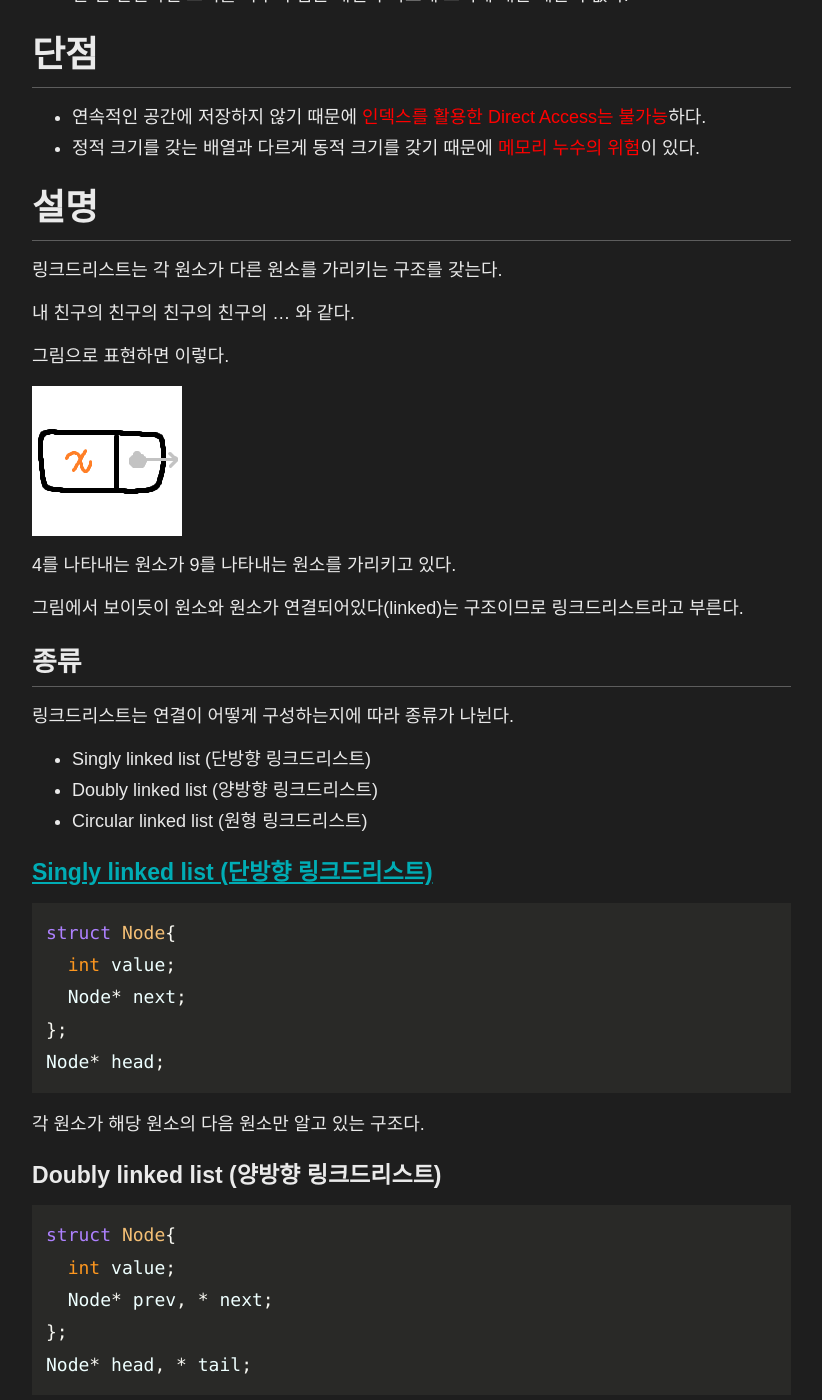
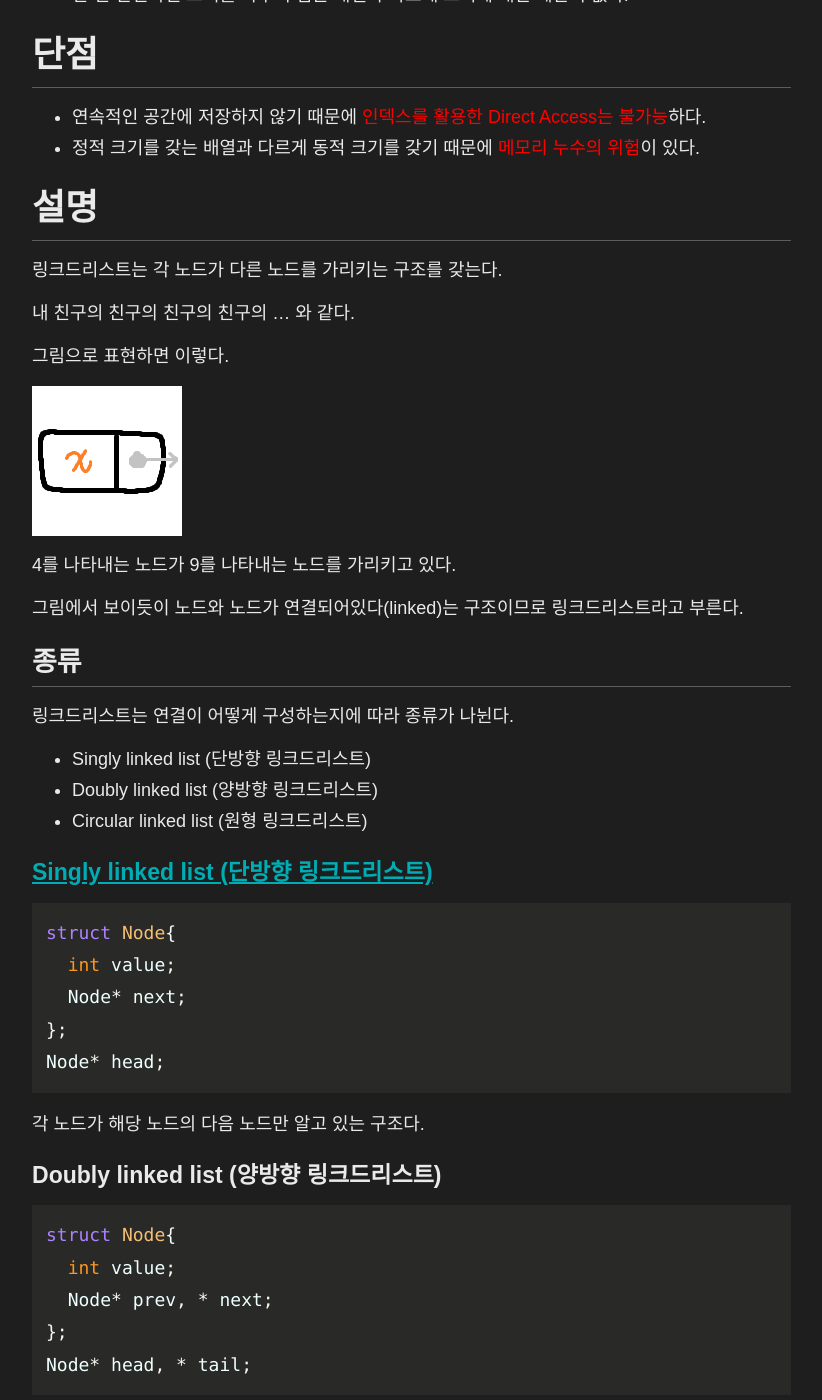
Before and after one commit to 10cheon00/-deprecated-10cheon00.github.io, a Jekyll site: the page built from _posts/2023-02-19-링크드리스트.md, in a window 1280 px wide and 1400 px high, scrolled down 950 px. Shown: the whole window, without its empty margins (343-1165 px from the left). Built offline with Jekyll 4.4.1, drawn with Linux system fonts in a browser that asks for light colours; nearby versions of some CDN libraries; some of the changed text lies outside the part shown.

Commit message:
docs: update "링크드리스트", "단방향링크드리스트"

````diff
--- a/_posts/2023-02-19-링크드리스트.md
+++ b/_posts/2023-02-19-링크드리스트.md
@@ -24,7 +24,7 @@ image:
 
 # 설명
 
-링크드리스트는 각 원소가 다른 원소를 가리키는 구조를 갖는다.
+링크드리스트는 각 노드가 다른 노드를 가리키는 구조를 갖는다.
 
 내 친구의 친구의 친구의 친구의 ... 와 같다.
 
@@ -32,9 +32,9 @@ image:
 
 ![linked_list_1.png](/assets/images/algorithm/linked_list_1.png)
 
-4를 나타내는 원소가 9를 나타내는 원소를 가리키고 있다.
+4를 나타내는 노드가 9를 나타내는 노드를 가리키고 있다.
 
-그림에서 보이듯이 원소와 원소가 연결되어있다(linked)는 구조이므로 링크드리스트라고 부른다.
+그림에서 보이듯이 노드와 노드가 연결되어있다(linked)는 구조이므로 링크드리스트라고 부른다.
 
 ## 종류
 
@@ -53,7 +53,7 @@ struct Node{
 };
 Node* head;
 ```
-각 원소가 해당 원소의 다음 원소만 알고 있는 구조다.
+각 노드가 해당 노드의 다음 노드만 알고 있는 구조다.
 
 ### Doubly linked list (양방향 링크드리스트)
 
@@ -64,7 +64,7 @@ struct Node{
 };
 Node* head, * tail;
 ```
-각 원소가 해당 원소의 이전 원소와 다음 원소를 알고 있는 구조다.
+각 노드가 해당 노드의 이전 노드와 다음 노드를 알고 있는 구조다.
 
 ### Circular linked list (원형 링크드리스트)
 ```cpp
````
Also changed, not shown: _posts/2023-02-20-단방향-링크드리스트.md (+5 -5 lines).
